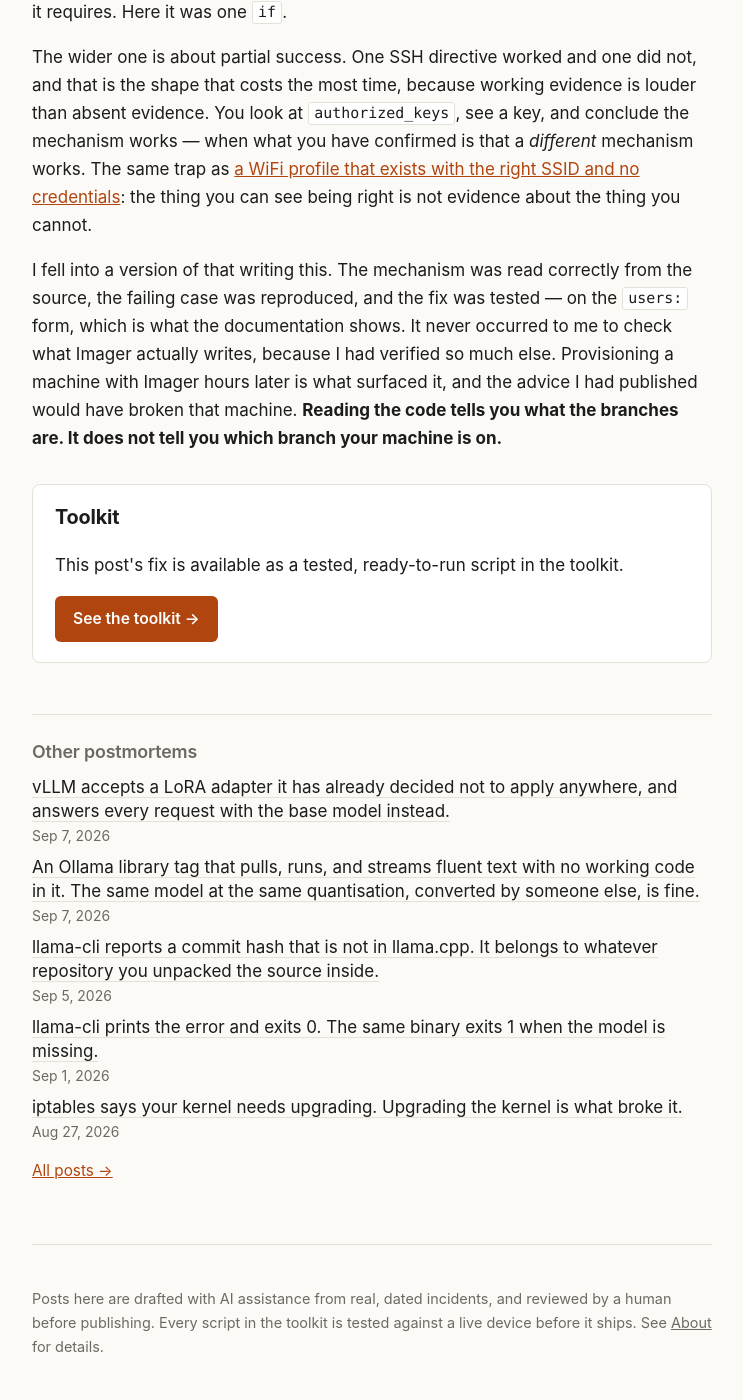
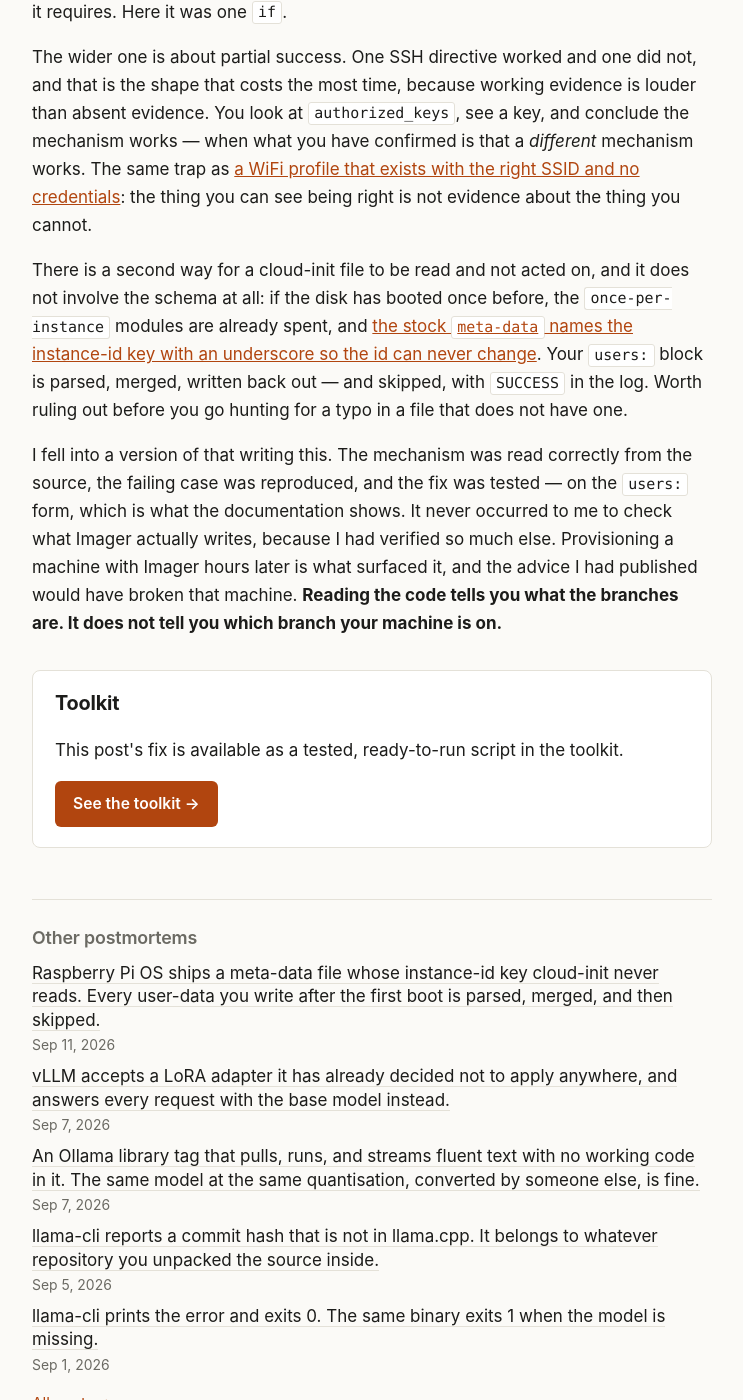
Before and after one commit to mitoyosh/homelab-postmortem, a Jekyll site: the page built from _posts/2026-08-29-cloud-init-validates-the-key-it-never-reads.md, in a window 1280 px wide and 1400 px high, scrolled down 6366 px. Shown: the whole window, without its empty margins (268-1011 px from the left). Built offline with Jekyll 4.4.1, drawn with Linux system fonts in a browser that asks for light colours; part of the change alters nothing that is shown.

Commit message:
Post: cloud-init never reads the instance-id Raspberry Pi OS sets
The stock meta-data writes instance_id with an underscore while cloud-init
reads instance-id, so the id is the constant nocloud on every plain image
write. One boot with the stock all-comment user-data burns every
once-per-instance module, and any user-data added afterwards is parsed,
merged, written back out, and skipped with SUCCESS in the log.

Verified on a Pi 4B: fixing only that one character, without deleting
/var/lib/cloud, took the semaphore count from 9 to 18 and created the
user and its key.

Co-Authored-By: Claude Opus 5 <noreply@anthropic.com>

````diff
--- a/_posts/2026-08-29-cloud-init-validates-the-key-it-never-reads.md
+++ b/_posts/2026-08-29-cloud-init-validates-the-key-it-never-reads.md
@@ -205,6 +205,15 @@ So the habit is narrow: **a validator passing tells you the file parsed, not tha
 
 The wider one is about partial success. One SSH directive worked and one did not, and that is the shape that costs the most time, because working evidence is louder than absent evidence. You look at `authorized_keys`, see a key, and conclude the mechanism works — when what you have confirmed is that a *different* mechanism works. The same trap as [a WiFi profile that exists with the right SSID and no credentials](https://homelabpostmortem.com/2026/08/19/nmcli-abbreviation-ambiguity-trixie/): the thing you can see being right is not evidence about the thing you cannot.
 
+There is a second way for a cloud-init file to be read and not acted on, and it
+does not involve the schema at all: if the disk has booted once before, the
+`once-per-instance` modules are already spent, and [the stock `meta-data` names
+the instance-id key with an underscore so the id can never
+change](https://homelabpostmortem.com/2026/09/11/cloud-init-never-reads-the-instance-id-you-set/).
+Your `users:` block is parsed, merged, written back out — and skipped, with
+`SUCCESS` in the log. Worth ruling out before you go hunting for a typo in a
+file that does not have one.
+
 I fell into a version of that writing this. The mechanism was read correctly
 from the source, the failing case was reproduced, and the fix was tested — on
 the `users:` form, which is what the documentation shows. It never occurred to
--- /dev/null
+++ b/_posts/2026-09-11-cloud-init-never-reads-the-instance-id-you-set.md
@@ -0,0 +1,200 @@
+---
+title: "Raspberry Pi OS ships a meta-data file whose instance-id key cloud-init never reads. Every user-data you write after the first boot is parsed, merged, and then skipped."
+date: 2026-09-11
+excerpt: "The stock /boot/firmware/meta-data sets instance_id with an underscore. cloud-init reads instance-id with a hyphen, so the value is never seen and the id falls back to the constant nocloud. One boot with the stock all-comment user-data burns every once-per-instance module, and nothing you write afterwards can run — while cloud-init logs SUCCESS for each module it skipped."
+devto_title: "cloud-init never reads the instance-id Raspberry Pi OS sets, so your second user-data is skipped"
+devto_tags: raspberrypi, linux, devops, sysadmin
+---
+
+**TL;DR**: write a plain Raspberry Pi OS image to a disk, boot it once, then add a `user-data` with a `users:` block and boot again. The user is not created. The file is not the problem: cloud-init parses it, merges it, and writes the merged result to disk with your block in it. It is skipped because `users_groups` is a **once-per-instance** module and the first boot already ran it — against the stock `user-data`, which is 3,277 characters of comments and parses to nothing. The instance never changes, because the stock `meta-data` writes **`instance_id`** and cloud-init reads **`instance-id`**. The skipped modules are logged as `SUCCESS`.
+
+## The symptom
+
+A USB SSD, freshly written with Raspberry Pi OS Lite (Trixie, arm64) and booted once to confirm it came up. Then a `user-data` placed on the boot partition, by hand:
+
+```yaml
+#cloud-config
+hostname: mitoyosh-pi4b-ssd
+users:
+  - name: mito
+    groups: users,adm,dialout,audio,netdev,video,plugdev,cdrom,games,input,gpio,spi,i2c,render,sudo
+    shell: /bin/bash
+    lock_passwd: true
+    sudo: ALL=(ALL) NOPASSWD:ALL
+    ssh_authorized_keys:
+      - ssh-ed25519 AAAAC3NzaC1lZDI1NTE5AAAAIExampleKeyMaterialHere
+ssh_pwauth: false
+```
+
+Boot. No SSH. Mount the disk read-only from another machine and the reason is plain:
+
+```
+$ grep -E "^mito:" /mnt/ssdroot/etc/passwd
+  mito は存在しない
+$ ls -l /mnt/ssdroot/home/mito/.ssh/authorized_keys
+  ls: cannot access: No such file or directory
+```
+
+The obvious next move is to suspect the file. It survives every check:
+
+```
+file        Unicode text, UTF-8 text      (no BOM)
+CR count    0                             (no CRLF)
+line 1      #cloud-config$                (cat -A — nothing before it)
+yaml        type: dict
+            keys: ['hostname', 'packages', 'ssh_pwauth', 'users']
+```
+
+And cloud-init agrees. This is the merged config it wrote to `/var/lib/cloud/instances/<id>/cloud-config.txt` on that boot:
+
+```yaml
+#cloud-config
+# from 1 files
+# part-001
+---
+hostname: mitoyosh-pi4b-ssd
+users:
+-   name: mito
+    ssh_authorized_keys:
+    - ssh-ed25519 AAAAC3NzaC1lZDI1NTE5AAAAIExampleKeyMaterialHere
+    sudo: ALL=(ALL) NOPASSWD:ALL
+...
+```
+
+**The block is there.** It was read, parsed, merged, and written back out. And the user does not exist.
+
+## Why this is easy to misdiagnose
+
+Two things point you away from the answer.
+
+**The hostname changes.** `/etc/hostname` really does become `mitoyosh-pi4b-ssd`. `update_hostname` runs with frequency `always`, so it applies on every boot regardless of instance. `users_groups` runs `once-per-instance`, so it does not. **Half your user-data takes effect**, which is a strong signal that the file is being read — and it is, just not acted on.
+
+**The failure surfaces as a network problem.** No SSH looks like no network, and if the machine has no route out, you will find plenty of networking to be wrong. On this disk `/etc/netplan/` was empty and `NetworkManager.state` had `WirelessEnabled=false`, both true and both irrelevant to the missing user. I spent an hour building a cloud-init explanation for the *network* symptom before checking whether an ethernet cable was plugged in. It was not.
+
+The log is no help either, because it reports success:
+
+```
+09:32:20  Attempting to load yaml from string of length 773
+09:32:20  Merging by applying [('dict', ['replace']), ('list', []), ('str', [])]
+09:32:20  config-users_groups already ran (freq=once-per-instance)
+09:32:20  finish: init-local/config-users_groups: SUCCESS: config-users_groups previously ran
+```
+
+It loads your YAML. It merges your YAML. Then it declines to act on it and records `SUCCESS`.
+
+## What is really going on
+
+Every `once-per-instance` module leaves a semaphore. Theirs are all dated from the **first** boot:
+
+```
+$ ls -l /var/lib/cloud/instances/nocloud/sem/
+config_locale          Jun 18 09:27
+config_mounts          Jun 18 09:27
+config_seed_random     Jun 18 09:27
+config_set_hostname    Jun 18 09:27
+config_set_passwords   Jun 18 09:27
+config_ssh             Jun 18 09:27
+config_ssh_import_id   Jun 18 09:27
+config_users_groups    Jun 18 09:27
+consume_data           Jun 18 09:27
+```
+
+That first boot had the stock `user-data`, which ships as pure comments:
+
+```
+09:27:16  Attempting to load yaml from string of length 3277
+09:27:16  loaded blob returned None, returning default.
+09:27:16  WARNING: Failed at merging in cloud config part from part-001: empty cloud config
+```
+
+**Nine modules ran against an empty configuration and marked themselves done.** The seats were taken before you sat down.
+
+Normally that is fine, because a new instance gets a new id and a fresh set of semaphores. Here the id never changes. This is the stock `meta-data`, verbatim:
+
+```
+# Specifies the "unique" identifier of the instance. Typically in cloud-init
+# this is generated by the owning cloud and is actually unique (to some
+# degree). Here our data-source is local, so this is just a fixed string.
+# Warning: changing this will cause cloud-init to assume it is running on a
+# "new" instance, and to go through first time setup again (the value is
+# compared to a cached copy).
+instance_id: rpios-image
+```
+
+**The comment is correct. The key below it is not.** cloud-init reads `instance-id`, with a hyphen. From `cloudinit/sources/DataSourceNoCloud.py`:
+
+```python
+# line 65 — the default when nothing supplies one
+    "instance-id": "nocloud",
+
+# line 284
+    iid_key = "instance-id"
+```
+
+So `instance_id: rpios-image` is never seen, the id becomes the literal string `nocloud`, and the instance directory is `/var/lib/cloud/instances/nocloud` on every such disk. Change the value the comment tells you to change and nothing happens, because the line it is attached to was never read in the first place.
+
+The control is the same OS on a card written by Raspberry Pi Imager:
+
+```
+$ cat /boot/firmware/meta-data
+instance-id: rpi-imager-1787993916805
+```
+
+Hyphen, and unique. Imager also passes it on the kernel command line, which is a second route to the same field:
+
+```
+$ cat /boot/firmware/cmdline.txt
+... rootwait ds=nocloud;i=rpi-imager-1787993916805 cfg80211.ieee80211_regdom=JP
+```
+
+That `i=` maps to `instance-id` too — `s2l = {"h": "local-hostname", "i": "instance-id", "s": "seedfrom"}`, line 360 of the same file. **A customised image has two ways to set the id. A plain image write has none.**
+
+## The fix
+
+Change the key, and give it a value that has not been used before:
+
+```yaml
+# /boot/firmware/meta-data
+dsmode: local
+instance-id: ssd-boot-test-20260909
+```
+
+That is the whole fix. `/var/lib/cloud` was deliberately **not** deleted, so that the result attributes cleanly to the one character:
+
+```
+before                          after
+instances/nocloud               instances/nocloud
+                                instances/ssd-boot-test-20260909
+sem: 9 files                    sem: 18 files
+no mito                         mito:x:1000:1000::/home/mito:/bin/bash
+no authorized_keys              /home/mito/.ssh/authorized_keys  0600 mito:mito
+no boot-finished                boot-finished
+                                cloud-init status: done
+```
+
+Nine semaphores became eighteen, the user was created, the key was installed, and cloud-init ran through `modules-final` to completion. The old instance directory is still sitting next to the new one.
+
+**Check before you boot, not after.** Both of these are cheap:
+
+```bash
+# 1. Is the key name one cloud-init will read?
+grep -E '^instance[-_]id:' /boot/firmware/meta-data
+# instance_id: rpios-image   <- underscore. Never read.
+
+# 2. Has this disk already burned its once-per-instance modules?
+#    (mount the rootfs read-only somewhere first)
+ls /mnt/root/var/lib/cloud/instances/
+# nocloud   <- the generic id, so yes, and a new user-data will not run
+```
+
+If the second one lists anything, a fresh `user-data` will be read and ignored unless you change the instance id.
+
+## The generalisable habit
+
+The narrow lesson is to check the key name. The wider one is about which artifact you are trusting.
+
+This file documents its own mechanism correctly, in a comment written by someone who understood it, and then names the key wrong on the next line. **Following the instructions in a file is not the same as the file working.** The prose and the code in a config template are maintained by the same hand but validated by different things — the prose by nobody, the key name by whatever reads it, silently, at boot.
+
+That is the same shape as [a cloud-init key whose valid placement is exactly opposite between two documented forms](https://homelabpostmortem.com/2026/08/29/cloud-init-validates-the-key-it-never-reads/), where `cloud-init schema` calls the file valid either way. Both cases pass every check that looks at the file, because the thing that is wrong is the relationship between the file and the reader, and no validator holds both.
+
+And the operational habit, which cost the most time here: **when a tool reports `SUCCESS` for work it skipped, the word is describing the module's control flow, not your intent.** `config-users_groups previously ran` is a true statement. It is also the only notice you will get that the configuration you just wrote is never going to execute.
````
Also changed, not shown: assets/covers/2026-09-11-cloud-init-never-reads-the-instance-id-you-set.png (added).
